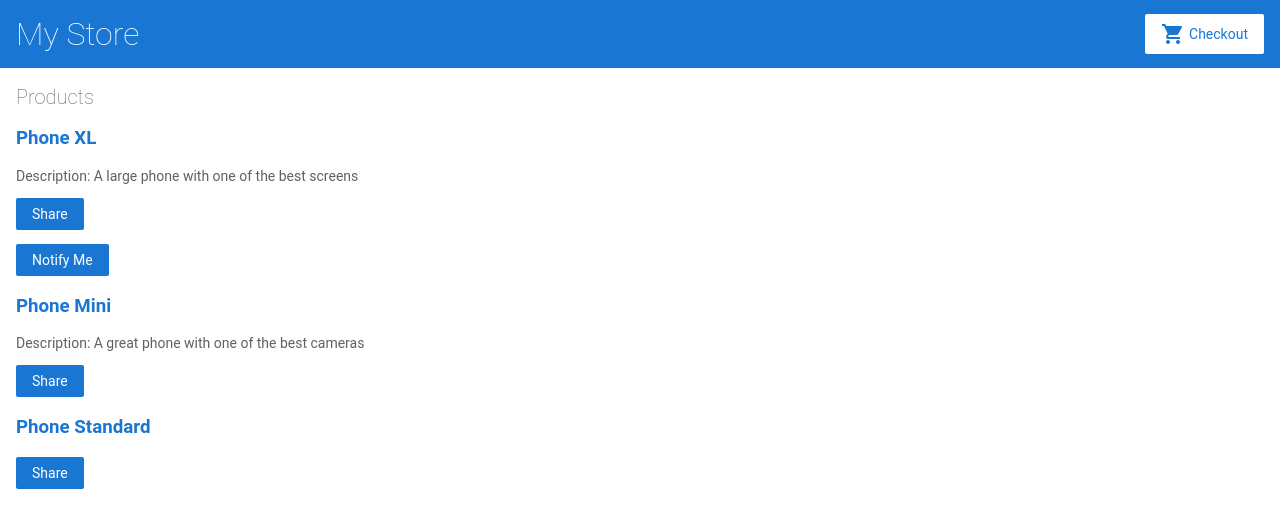
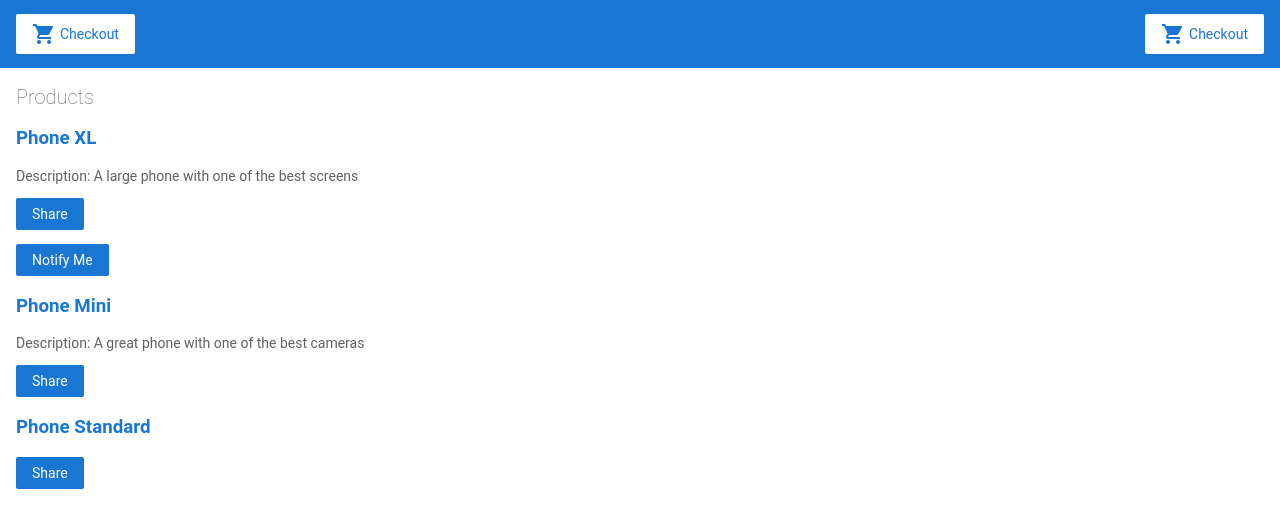
Before and after one commit to UMM-CSci-3601-S21/angular-tutorial-morrisschooljm17, an Angular app: page / in a window 1280 px wide. Shown: the top 528 px of the page. Built offline with nearby package versions, Linux system fonts and the light colour scheme.

Commit message:
Cart addition
Added the cart component and routed the checkout cart to the cart
component.

```diff
--- a/src/app/app.module.ts
+++ b/src/app/app.module.ts
@@ -8,6 +8,7 @@
 import { ProductListComponent } from './product-list/product-list.component';
 import { ProductAlertsComponent } from './product-alerts/product-alerts.component';
 import { ProductDetailsComponent } from './product-details/product-details.component';
+import { CartComponent } from './cart/cart.component';
 
 @NgModule({
   imports: [
@@ -16,6 +17,7 @@
     RouterModule.forRoot([
       { path: 'products/:productId', component: ProductDetailsComponent },
       { path: '', component: ProductListComponent },
+      { path: 'cart', component: CartComponent },
     ], { useHash: true })
   ],
   declarations: [
@@ -23,7 +25,8 @@
     TopBarComponent,
     ProductListComponent,
     ProductAlertsComponent,
-    ProductDetailsComponent
+    ProductDetailsComponent,
+    CartComponent
   ],
   bootstrap: [
     AppComponent
--- /dev/null
+++ b/src/app/cart/cart.component.html
@@ -0,0 +1 @@
+<p>cart works!</p>
--- /dev/null
+++ b/src/app/cart/cart.component.ts
@@ -0,0 +1,15 @@
+import { Component, OnInit } from '@angular/core';
+
+@Component({
+  selector: 'app-cart',
+  templateUrl: './cart.component.html',
+  styleUrls: ['./cart.component.css']
+})
+export class CartComponent implements OnInit {
+
+  constructor() { }
+
+  ngOnInit(): void {
+  }
+
+}
--- a/src/app/top-bar/top-bar.component.html
+++ b/src/app/top-bar/top-bar.component.html
@@ -1,5 +1,5 @@
-<a [routerLink]="['/']">
-  <h1>My Store</h1>
+<a routerLink="/cart" class="button fancy-button">
+  <i class="material-icons">shopping_cart</i>Checkout
 </a>
 
 <a class="button fancy-button"><i class="material-icons">shopping_cart</i>Checkout</a>
```
Also changed, not shown: src/app/cart/cart.component.css (added), 1 other file (tests, documents, lock files or other folders).
